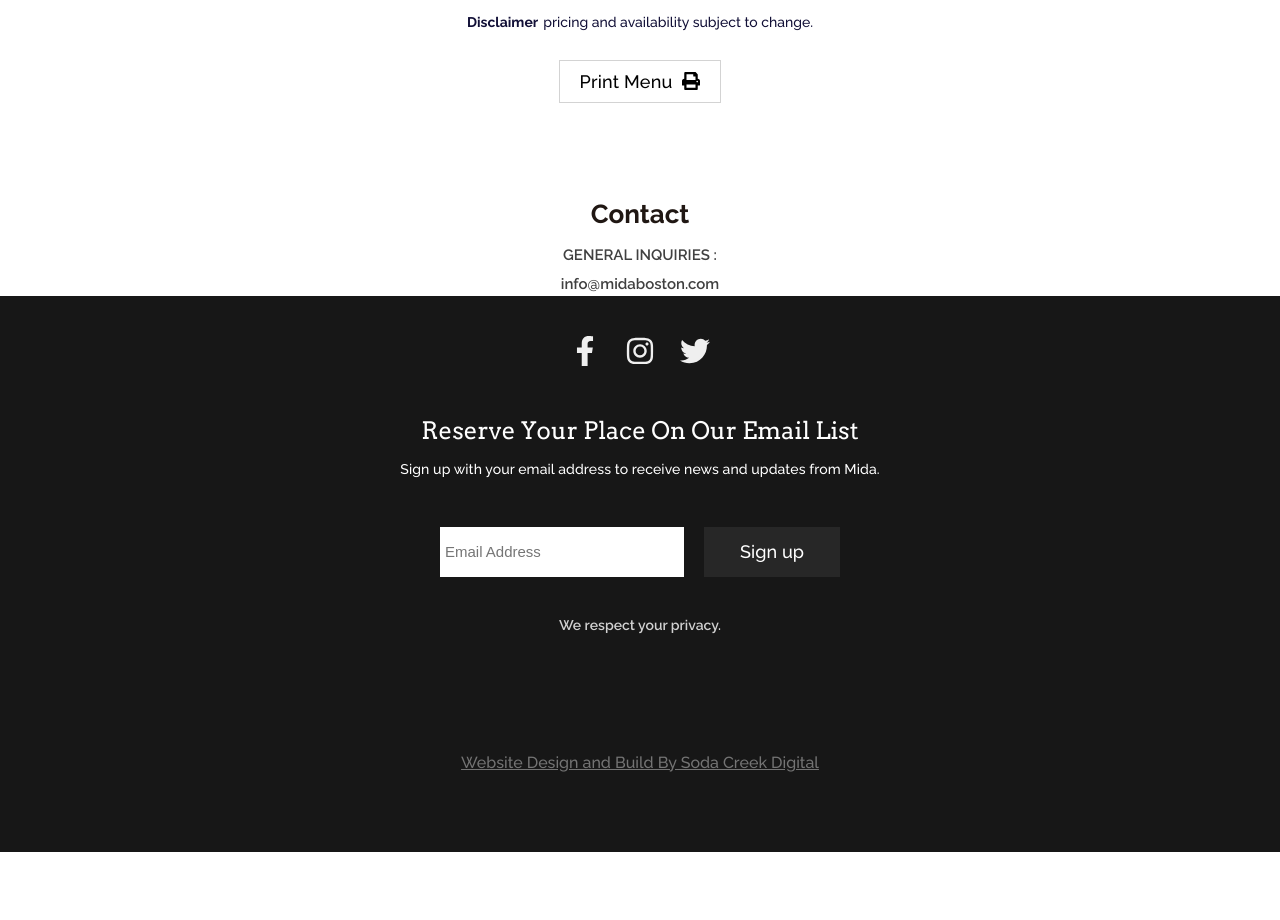
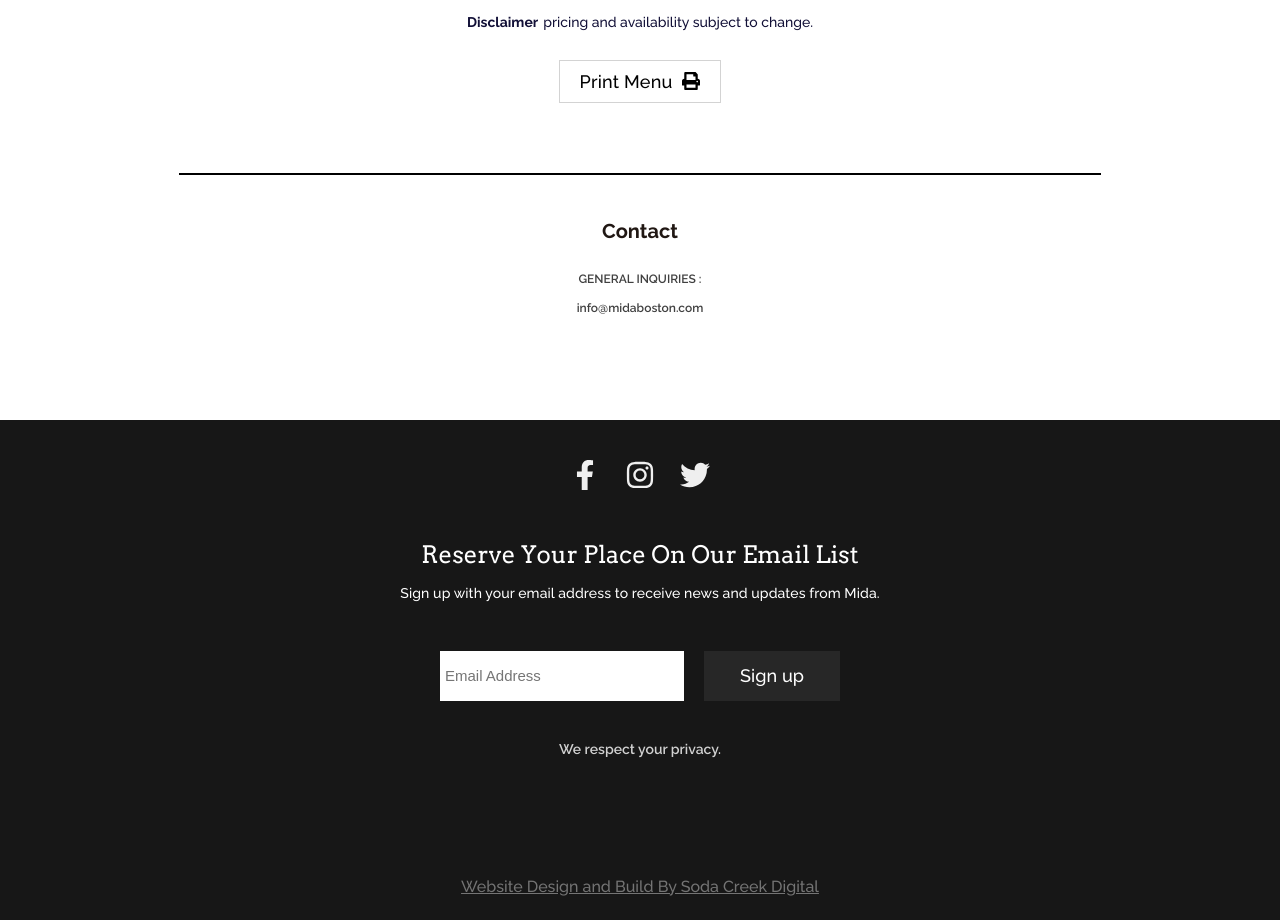
Before and after one commit to JakubStankiewicz1/Mida, a React (Vite) app in the folder frontend/: page /location in a window 1280 px wide. Shown: the part 5622-6542 px from the top of the page. Before the commit the page ends 6474 px from the top, so only its background shows below. Built offline with nearby package versions, Linux system fonts and the light colour scheme.

Commit message:
Fixed Apizza page

```diff
--- a/frontend/src/components/CateringHero/cateringHero.css
+++ b/frontend/src/components/CateringHero/cateringHero.css
@@ -1,6 +1,6 @@
 .cateringHero {
     width: 100%;
-    margin: 0; /* Remove any top margin */
+    margin: 0;
 }
 
 .cateringHeroContainer {
@@ -28,7 +28,7 @@
     left: 0;
     width: 100%;
     height: 100%;
-    background: rgba(0, 0, 0, 0.7); /* Dark overlay */
+    background: rgba(0, 0, 0, 0.7);
     z-index: 1;
 }
 
@@ -43,7 +43,7 @@
 
 .cateringHeroContainerTitleText {
     color: #FFFFFF;
-    font-size: 48px;
+    font-size: 54px;
     font-weight: 700;
     text-transform: uppercase;
     letter-spacing: 1px;
--- a/frontend/src/components/NavbarDarkFixed/NavbarDarkFixed.jsx
+++ b/frontend/src/components/NavbarDarkFixed/NavbarDarkFixed.jsx
@@ -37,7 +37,7 @@ const NavbarDarkFixed = () => {
                         </p>
                     </div>
                     <div className={`navbarDarkFixedDropdownMenuOne ${locationsDropdown ? 'visible' : ''}`}>
-                        <NavLink className="navbarDarkFixedDropdownMenuItem">Mida East Boston</NavLink>
+                        <NavLink to="/mida-east-boston" className="navbarDarkFixedDropdownMenuItem">Mida East Boston</NavLink>
                         <NavLink className="navbarDarkFixedDropdownMenuItem">Mida Newton</NavLink>
                         <NavLink className="navbarDarkFixedDropdownMenuItem">Mida South End</NavLink>
                         <NavLink className="navbarDarkFixedDropdownMenuItem">Mida Fenway</NavLink>
--- a/frontend/src/pages/Apizza/Apizza.jsx
+++ b/frontend/src/pages/Apizza/Apizza.jsx
@@ -3,11 +3,14 @@ import './apizza.css';
 import CateringHero from '../../components/CateringHero/CateringHero';
 import assets from '../../assets/assets';
 import Fotter from '../../components/Fotter/Fotter';
+import HomeOrder from '../../components/HomeOrder/HomeOrder';
 
 const Apizza = () => {
   return (
     <div className="apizza">
         <CateringHero image={assets.apizzaImgOne} title={"APIZZA"} />
+
+        <HomeOrder />
 
         <div className="apizzaContainer">
             {/* First Part */}
@@ -23,7 +26,7 @@ const Apizza = () => {
                         </div>
                     </div>
 
-                    <div className="apizzaContainerFirstContainerOne">
+                    <div className="apizzaContainerFirstContaineTwo">
                         <div className="apizzaContainerFirstContainerOneContainer">
                             <p className="apizzaContainerFirstContainerOneContainerText">
                                 or click the logo to visit our website
--- a/frontend/src/pages/Apizza/apizza.css
+++ b/frontend/src/pages/Apizza/apizza.css
@@ -31,6 +31,21 @@
     padding-top: 20px;
     padding-bottom: 20px;
     cursor: pointer;
+    transition: all 0.3s ease-in-out;
+}
+
+.apizzaContainerFirstContainerOneContainer {
+    display: flex;
+    flex-direction: row;
+    justify-content: center;
+    align-items: center;
+    width: 100%;
+    margin-left: auto;
+    margin-right: auto;
+}
+
+.apizzaContainerFirstContainerOneContainerBtn:hover {
+    background-color: #201713;
 }
 
 .apizzaContainerFirstContainerOneContainerBtnText {
@@ -40,11 +55,12 @@
 }
 
 .apizzaContainerFirstContainerOne {
-    margin-top: 30px;
+    margin-top: 50px;
     display: flex;
     flex-direction: row;
     justify-content: center;
     align-items: center;
+    width: 100%;
 }
 
 .apizzaContainerFirstContainerOneContainerText {
@@ -52,11 +68,13 @@
     font-size: 28px;
     font-weight: 700;
     line-height: 48px;
+    margin-top: 50px;
 }
 
 
 .apizzaContainerFirstContainerThree {
     margin-top: 30px;
+    width: 100%;
 }
 
 .apizzaContainerFirstContainerOneContainer {
@@ -67,11 +85,14 @@
     align-items: center;
     margin-left: auto;
     margin-right: auto;
+    width: 100%;
 }
 
 .apizzaContainerFirstContainerOneContainerImage {
-    width: 100%;
-    height: 100%;
+    width: 60%;
+    height: auto;
+    margin-left: auto;
+    margin-right: auto;
     display: flex;
     justify-content: center;
     align-items: center;
@@ -148,7 +169,6 @@
     width: 100%;
     display: flex;
     flex-direction: column;
-    /* justify-content: center; */
     align-items: center;
 }
 
@@ -194,8 +214,8 @@
 
 .apizzaContainerThirdContainerTopContainerText {
     color: #201713;
-    font-size: 32px;
-    font-weight: 700;
+    font-size: 24px;
+    font-weight: 800;
     line-height: 48px;
 }
 
@@ -206,13 +226,14 @@
 .apizzaContainerThirdContainerBottomContainerText {
     color: #404040;
     font-size: 15px;
-    font-weight: 600;
+    font-weight: 700;
     line-height: 24px;
 }
 
 .apizzaContainerThirdContainerBottomContainerTextSpan {
     color: #000000;
     font-size: 15px;
-    font-weight: 600;
+    font-weight: 700;
     line-height: 24px;
+    margin-left: 5px;
 }
--- a/frontend/src/pages/LocationsMenus/LocationsMenus.jsx
+++ b/frontend/src/pages/LocationsMenus/LocationsMenus.jsx
@@ -280,9 +280,9 @@ const LocationsMenus = () => {
           </div>
 
           {/* Hr Part */}
-          <div className="locationsMenusContainerMainHrBottom">
-            <div className="locationsMenusContainerMainHrBottomContainer">
-              <div className="locationsMenusContainerMainHrBottomContainerDiv" />
+          <div className="locationsMenusContainerMainHrBottomHr">
+            <div className="locationsMenusContainerMainHrBottomHrContainer">
+              <div className="locationsMenusContainerMainHrBottomHrContainerDiv" />
             </div>
           </div>
 
--- a/frontend/src/pages/LocationsMenus/locationsMenus.css
+++ b/frontend/src/pages/LocationsMenus/locationsMenus.css
@@ -1,6 +1,5 @@
-.locationsMenus {
-  /* padding-bottom: 1000px;q */
-  /* Czemu to nie dział???? */
+.locationsMenusContainer {
+  margin-bottom: 100px;
 }
 
 .locationsMenusContainerMainText {
@@ -351,18 +350,19 @@
   color: #000000;
   font-size: 18px;
   font-weight: 500;
-  /* line-height: 40px; */
   letter-spacing: 0.2px;
 }
 
-.locationsMenusContainerMainHrBottom {
+.locationsMenusContainerMainHrBottom,
+.locationsMenusContainerMainHrBottomHr {
   margin-top: 70px;
   width: 72%;
   margin-left: auto;
   margin-right: auto;
 }
 
-.locationsMenusContainerMainHrBottomContainer {
+.locationsMenusContainerMainHrBottomContainer,
+.locationsMenusContainerMainHrBottomHrContainer {
   display: flex;
   flex-direction: row;
   justify-content: center;
@@ -370,7 +370,8 @@
 }
 
 
-.locationsMenusContainerMainHrBottomContainerDiv {
+.locationsMenusContainerMainHrBottomContainerDiv,
+.locationsMenusContainerMainHrBottomHrContainerDiv {
   display: flex;
   flex-direction: row;
   width: 100%;
@@ -397,21 +398,25 @@
 
 .locationsMenusContainerMainHrBottomContainerOneText {
   color: #201713;
-  font-size: 26px;
+  font-size: 20px;
   font-weight: 700;
-  line-height: 58px;
+  line-height: 32px;
+}
+
+.locationsMenusContainerMainHrBottomContainerTwo {
+  margin-top: 20px;
 }
 
 .locationsMenusContainerMainHrBottomContainerTwoText {
   color: #404040;
-  font-size: 15px;
+  font-size: 12px;
   font-weight: 600;
   line-height: 24px;
 }
 
 .locationsMenusContainerMainHrBottomContainerThreeText {
   color: #404040;
-  font-size: 15px;
+  font-size: 12px;
   font-weight: 600;
   line-height: 24px;
   margin-top: 5px;
```
